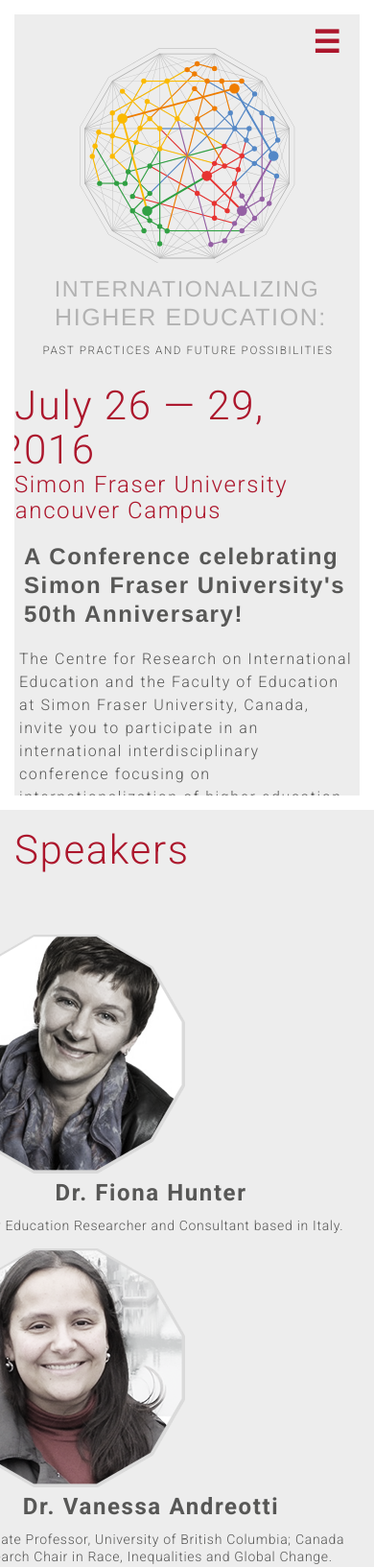
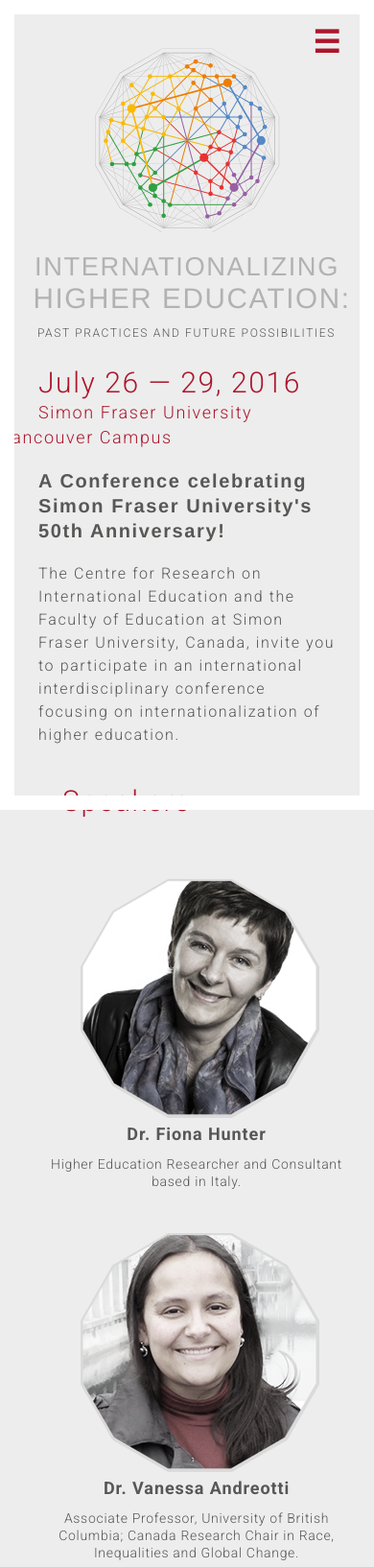
Before and after one commit to viniciusmanrique/crie, a plain HTML site: page index.html in a window 390 px wide. Shown: the top 1633 px of the page at 96% size. Drawn offline with nearby package versions, Linux system fonts and the light colour scheme.

Commit message:
Working on Bootstrap adjustments...

```diff
--- a/css/custom.css
+++ b/css/custom.css
@@ -99,22 +99,13 @@ h3 {
     margin-top: 60px;
     font-weight: 300;
 }
-.section-title {
-    padding: 0 0 40px 0;
-}
 .place {
     margin-top: 20px;
     margin-bottom: 60px;
     font-weight: 300;
 }
-.program-link {
-    padding-top: 0px;
-    margin-left: 10px;
-    margin-bottom: 60px;
-    font-weight: 300;
-}
-.program-link-wrapper {
-    margin: 20px 0 40px 0;
+.section-title {
+    padding: 40px 0 40px 0;
 }
 p {
     font-family: "Roboto";
@@ -124,8 +115,8 @@ p {
     padding: 40px 40px;
 }
 .storyline {
-    font-size: 19px;
-    line-height: 30px;
+    font-size: 20px;
+    line-height: 28px;
     font-weight: 300;
     padding: 20px 25px 0px 25px;
 
@@ -137,12 +128,12 @@ p {
     font-weight: 700;
 }
 .speakers-name {
-    font-size: 24px;
-    line-height: 30px;
+    font-size: 18px;
+    line-height: 24px;
+    font-weight: 700;
+    letter-spacing: 0.05em;
+    text-align: center;
     padding: 0 20px 0 20px;
-    font-weight: 700;
-    text-align: center;
-    margin: 0 auto;
 }
 .speakers-caption {
     font-size: 14px;
@@ -150,7 +141,7 @@ p {
     font-weight: 300;
     letter-spacing: 0.05em;
     text-align: center;
-    padding: 10px 10px 10px 10px;
+    padding: 10px 10px 40px 10px;
 }
 /* Hamburger Menu */
 body{
@@ -267,8 +258,15 @@ header{
 .speakers-row-margin-small {
     margin-top: 20px;
 }
-.speakers-row-margin {
-    margin-top: 60px;
+/* Program Section */
+.program-link {
+    padding-top: 0px;
+    margin-left: 10px;
+    margin-bottom: 60px;
+    font-weight: 300;
+}
+.program-link-wrapper {
+    margin: 20px 0 40px 0;
 }
 /* Contact Us Section */
 .chair-caption {
@@ -299,24 +297,21 @@ header{
      }
 }
 */
-@media (max-width: 415px) {
-     .globe {
-     	width: 60%;
-          height: 90%;
+
+
+@media (max-width: 768px) {
+    html:before{
+        height:15px;
     }
-     .title-line01 {
-          font-size: 7vw;
+    html:after{
+        width:15px;
     }
-     .title-line02{
-          font-size: 7.5vw;
-          margin: 0 0 0 8px;
+    body:before{
+        height:15px;
     }
-     .title-line03 {
-     	font-size: 3.55vw;
-          margin: 0 0 0 2px;
+    body:after{
+        width:15px;
     }
-}
-@media (max-width: 768px) {
     .globe {
        width: 60%;
          width: 70%
@@ -335,6 +330,9 @@ header{
          line-height: 24px;
          padding: 20px;
     }
+
+}
+@media (max-width: 415px) {
     html:before{
         height:15px;
     }
@@ -347,4 +345,107 @@ header{
     body:after{
         width:15px;
     }
+    .globe {
+       width: 60%;
+       height: 70%;
+       padding-bottom: 10px;
     }
+    .title-line01 {
+         font-size: 7vw;
+    }
+    .title-line02{
+         font-size: 7.6vw;
+         margin: 0 0 0 10px;
+    }
+    .title-line03 {
+         font-size: 3.1vw;
+         margin: 0 1px 0 0;
+    }
+    .date {
+        font-size: 30px;
+        margin-top: 60px;
+        font-weight: 300;
+        margin-left: 25px;
+    }
+    .place {
+        font-size: 18px;
+        margin-bottom: 60px;
+        font-weight: 300;
+        margin-left: 25px;
+    }
+    .section-title {
+        padding: 40px 0 40px 25px;
+    }
+    p {
+        font-family: "Roboto";
+        -webkit-font-smoothing: antialiased;
+        font-size: 16px;
+        color: #575756;
+        padding: 40px 40px;
+    }
+    .storyline {
+        font-size: 16px;
+        line-height: 24px;
+        font-weight: 300;
+        padding: 20px 40px 0px 40px;
+
+    }
+    .storyline-title {
+        font-size: 20px;
+        line-height: 26px;
+        padding: 20px 40px 0 40px;
+        font-weight: 700;
+    }
+    .program-link {
+        font-size: 20px;
+        padding-top: 0px;
+        margin-left: 10px;
+        margin-bottom: 60px;
+        font-weight: 300;
+    }
+    .program-link-wrapper {
+        margin: 20px 0 40px 30px;
+    }
+    .chair-caption {
+        font-size: 14px;
+        line-height: 18px;
+        font-weight: 300;
+        letter-spacing: 0.05em;
+        padding: 10px 0 10px 40px;
+    }
+    .speakers-row {
+        margin-left: 50px;
+    }
+    .speakers-name {
+        font-size: 18px;
+        line-height: 24px;
+        font-weight: 700;
+        letter-spacing: 0.05em;
+        margin-left: -45px;
+
+    }
+    .speakers-caption {
+        font-size: 14px;
+        line-height: 18px;
+        font-weight: 300;
+        letter-spacing: 0.05em;
+        margin-left: -45px;
+    }
+}
+@media (max-width: 375px) {
+     .globe {
+     	width: 50%;
+        height: 60%;
+     }
+     .title-line01 {
+          font-size: 7vw;
+     }
+     .title-line02{
+          font-size: 7.6vw;
+          margin: 0 0 0 10px;
+     }
+     .title-line03 {
+     	  font-size: 3.1vw;
+          margin: 0 1px 0 0;
+     }
+}
--- a/index.html
+++ b/index.html
@@ -82,7 +82,7 @@
                     <span class="date col-sm-6 col-sm-offset-1 col-md-6 col-md-offset-2">Speakers</span><br>
                 </h2>
                 <div class="row speakers-row speakers-row-margin-small">
-                    <div class="col-lg-3 col-lg-offset-1 col-md-3 col-md-offset-2 col-sm-4 col-sm-offset-2">
+                    <div class="col-lg-3 col-lg-offset-1 col-md-3 col-md-offset-1 col-sm-3 col-sm-offset-2">
                         <img src="img/speakers/fiona.png" alt="Dr. Fiona Hunter's Portait">
 						<p class="speakers-name">
 						    <span>Dr. Fiona Hunter</span>
@@ -91,7 +91,7 @@
 						    <span>Higher Education Researcher and Consultant based in Italy.</span>
 						</p>
                     </div>
-                    <div class="col-lg-3 col-lg-offset-1 col-md-3 col-md-offset-2 col-sm-4 col-sm-offset-2">
+                    <div class="col-lg-3 col-lg-offset-1 col-md-3 col-md-offset-1 col-sm-3 col-sm-offset-2">
                         <img src="img/speakers/vanessa.png" alt="Dr. Vanessa Andreotti's Portait">
 						<p class="speakers-name">
 						    <span>Dr. Vanessa Andreotti</span>
@@ -100,7 +100,7 @@
 						    <span>Associate Professor, University of British Columbia; Canada Research Chair in Race, Inequalities and Global Change.</span>
 						</p>
                     </div>
-                    <div class="col-lg-3 col-lg-offset-1 col-md-3 col-md-offset-2 col-sm-4 col-sm-offset-2">
+                    <div class="col-lg-3 col-lg-offset-1 col-md-3 col-md-offset-1 col-sm-3 col-sm-offset-2">
                         <img src="img/speakers/glen.png" alt="Dr. Glen Jones' Portait">
 						<p class="speakers-name">
 						    <span>Dr. Glen Jones</span>
@@ -109,9 +109,7 @@
 						    <span>Ontario Research Chair in Postsecondary Education Policy and Measurement and Professor of Higher Education at the Ontario Institute for Studies in Education of the University of Toronto.</span>
 						</p>
                     </div>
-                </div>
-                <div class="row speakers-row speakers-row-margin">
-                    <div class="col-lg-3 col-lg-offset-1 col-md-3 col-md-offset-2 col-sm-4 col-sm-offset-2">
+                    <div class="col-lg-3 col-lg-offset-1 col-md-3 col-md-offset-1 col-sm-3 col-sm-offset-2">
                         <img src="img/speakers/roopa.png" alt="Dr. Roopa Desai Trilokekar's Portait">
 						<p class="speakers-name">
 						    <span>Dr. Roopa Desai Trilokekar</span>
@@ -120,7 +118,7 @@
 						    <span>Associate Professor (Postsecondary Education) Faculty of Education, York University, Toronto.</span>
 						</p>
                     </div>
-                    <div class="col-lg-3 col-lg-offset-1 col-md-3 col-md-offset-2 col-sm-4 col-sm-offset-2">
+                    <div class="col-lg-3 col-lg-offset-1 col-md-3 col-md-offset-1 col-sm-3 col-sm-offset-2">
                         <img src="img/speakers/glen.png" alt="Dr. Glen Jones' Portait">
 						<p class="speakers-name">
 						    <span>Dr. Glen Jones</span>
@@ -129,7 +127,7 @@
 						    <span>Ontario Research Chair in Postsecondary Education Policy and Measurement and Professor of Higher Education at the Ontario Institute for Studies in Education of the University of Toronto.</span>
 						</p>
                     </div>
-                    <div class="col-lg-3 col-lg-offset-1 col-md-3 col-md-offset-2 col-sm-4 col-sm-offset-2">
+                    <div class="col-lg-3 col-lg-offset-1 col-md-3 col-md-offset-1 col-sm-3 col-sm-offset-2">
                         <img src="img/speakers/fiona.png" alt="Dr. Fiona Hunter's Portait">
 						<p class="speakers-name">
 						    <span>Dr. Fiona Hunter</span>
```
Lines whose indentation alone changed are shown as unchanged.
